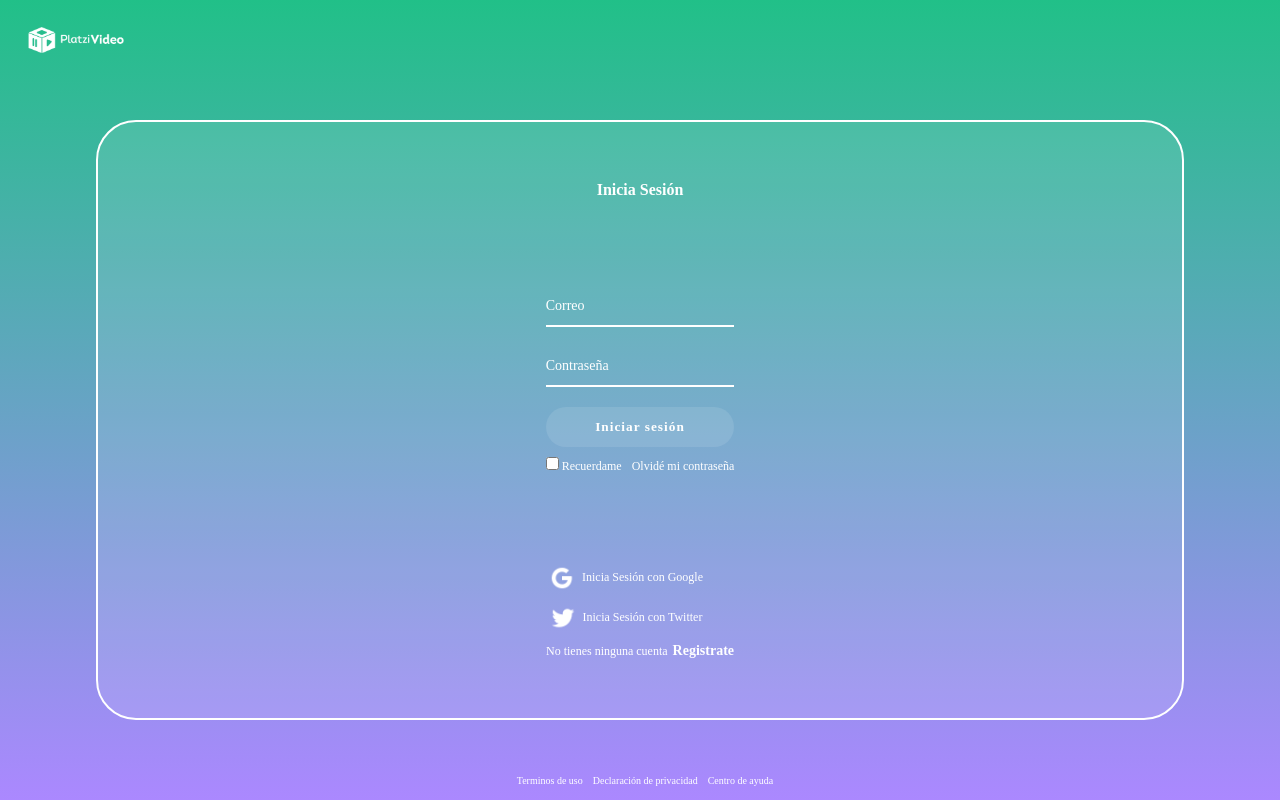
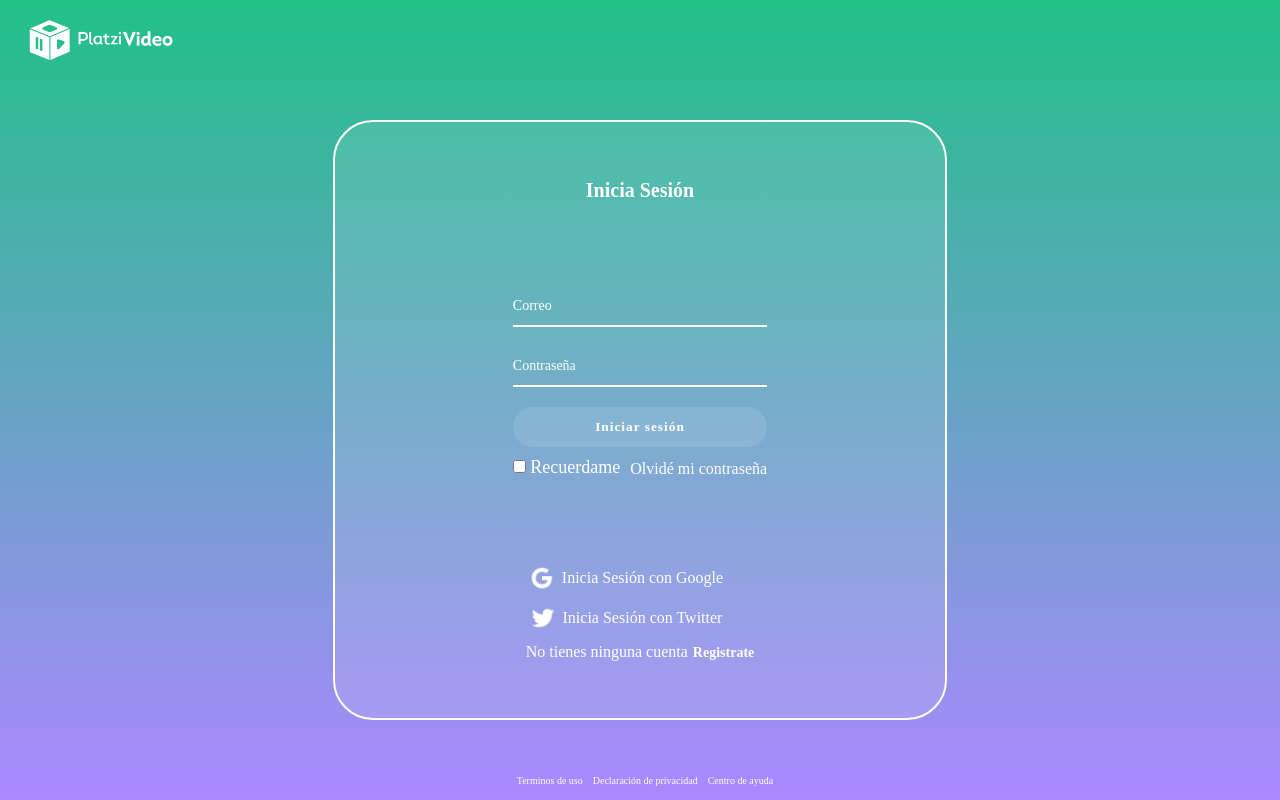
Before and after one commit to FabricioMirandaDeveloper/FabricioMirandaDeveloper.github.io, a plain HTML site: page proyecto/login.html in a window 1280 px wide. Drawn offline with Linux system fonts and the light colour scheme; a web font is replaced by a local one.

Commit message:
Revert "Revert "go""
This reverts commit 587c26d0b0c3bb861581df9ff489d8111b241dfa.

```diff
--- a/proyecto/login.css
+++ b/proyecto/login.css
@@ -139,3 +139,111 @@ footer a {
 footer a:hover {
     text-decoration: underline;
 }
+@media only screen and (min-width: 768px) {
+    .header__img {
+        width: 150px;
+    }
+    .login {
+        width: 50vw;
+    }
+    .login__titulo {
+        font-size: 2rem;
+    }
+    .login__form  label{
+       font-size: 1.8rem;
+    }
+    .login__remember a {
+        color: var(--cWhite);
+        text-decoration: none;
+        font-size: 1.6rem;
+        margin-left: 1rem;
+    }
+    .login__remember a:hover {
+        text-decoration: underline;
+    }
+    .login__social > div {
+        display: flex;
+        align-items: center;
+        font-size: 1.6rem;
+        margin-top: 1rem;
+        margin-right: 3rem;
+    }
+    .login__social > div > img {
+        width: 3rem;
+        margin-right: 0.5rem;
+    }
+    .login__register {
+        font-size: 1.6rem;
+        display: flex;
+        flex-direction: row;
+        align-items: flex-end;
+        justify-content: space-between;
+        margin-top: 1rem;
+    }
+
+    .login__register a {
+        font-size: 1.4rem;
+        color: var(--cWhite);
+        font-weight: bold;
+        text-decoration: none;
+        margin-left: 0.5rem;
+    }
+    .login__register a:hover {
+        text-decoration: underline;
+    }
+    .input {
+        background-color: transparent;
+        border-top: 0px;
+        border-left: 0px;
+        border-right: 0px;
+        border-bottom: 2px solid var(--cWhite);
+        font-family: var(--fsPrimary);
+        font-size: 1.4rem;
+        margin-bottom: 2rem;
+        outline: none;
+        height: 4rem;
+    }
+    .input::placeholder {
+        color: var(--cWhite);
+    }
+    .button {
+        background-color: rgba(255, 255, 255, 0.1);
+        border: none;
+        border-radius: 2.5rem;
+        color: var(--cWhite);
+        cursor: pointer;
+        font-size: 1.4;
+        font-weight: bold;
+        font-family: var(--fsPrimary);
+        height: 4rem;
+        letter-spacing: 0.1rem;
+    }
+    footer {
+        grid-area: footer;
+        display: flex;
+        align-items: center;
+        justify-content: center;
+    }
+    footer a {
+        color: white;
+        cursor: pointer;
+        font-size: 1.0rem;
+        padding-left: 1rem;
+        text-decoration: none;
+    }
+    footer a:hover {
+        text-decoration: underline;
+    }
+
+
+}
+@media only screen and (min-width: 1024px) {
+    .login {
+        width: 48vw;
+    }
+}
+@media only screen and (min-width: 1440px) {
+    .login {
+        width: 30vw;
+    }
+}
```
